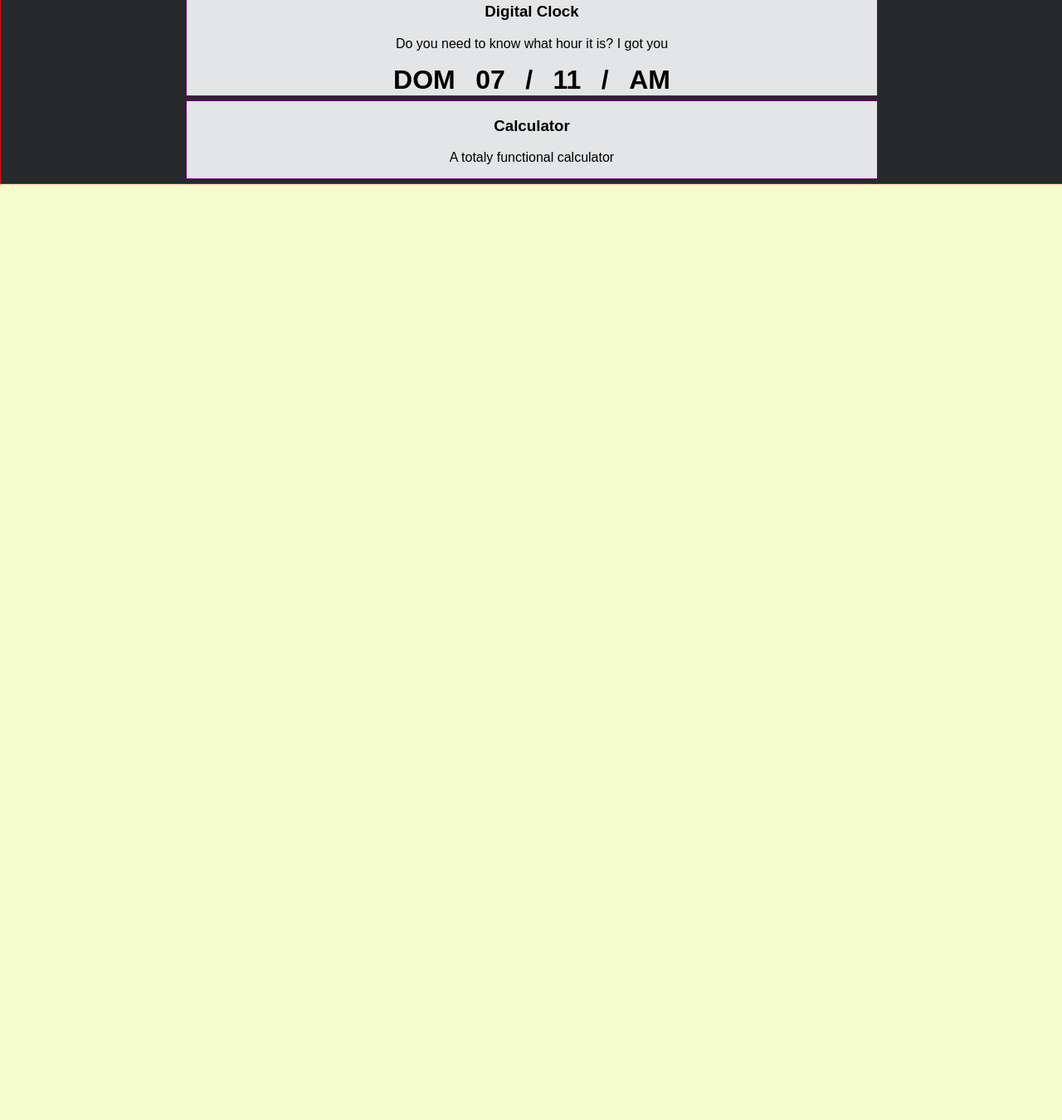
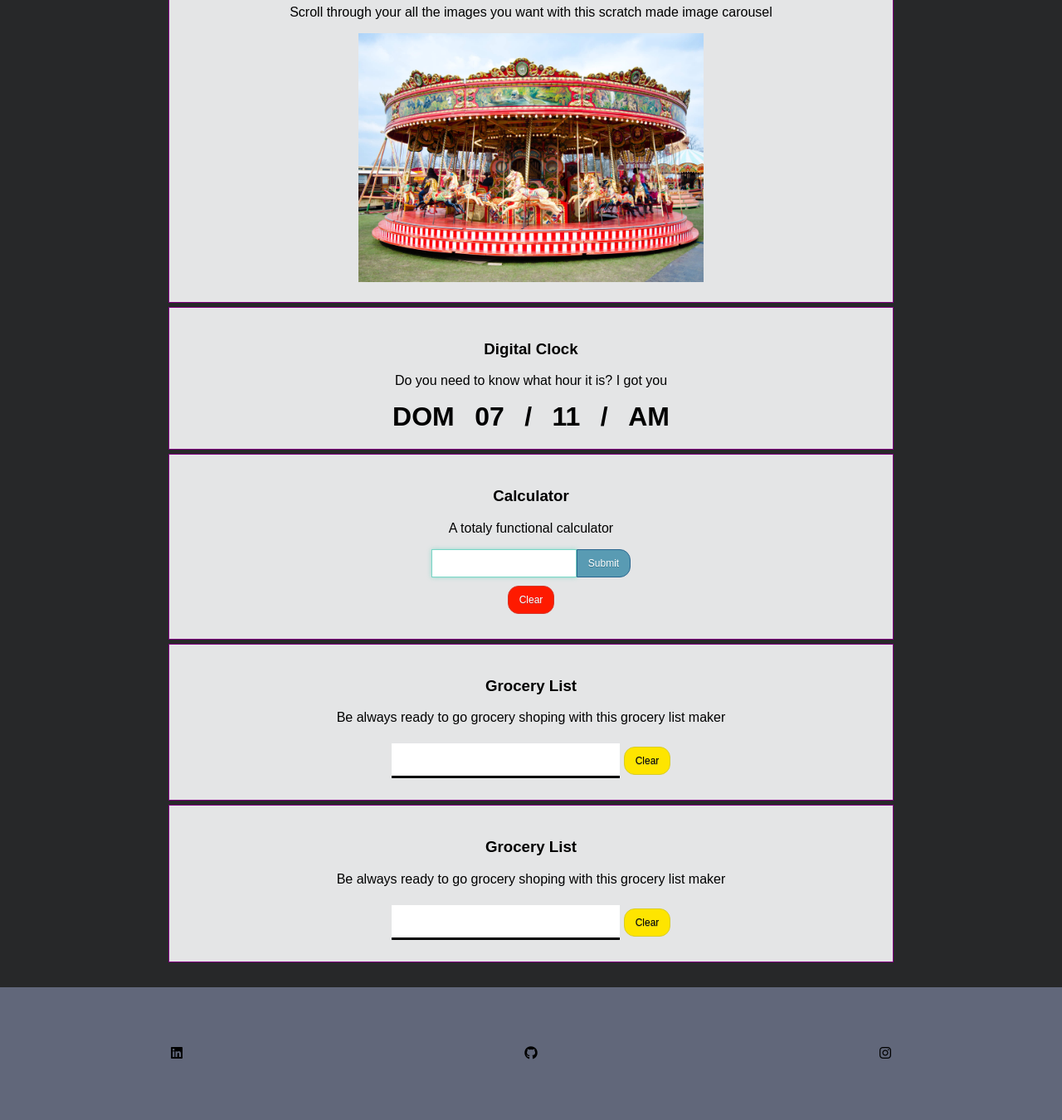
Before and after one commit to pecezon/Beginner-projects, a plain HTML site: page index.html in a window 1280 px wide. Shown: the part 1434-2784 px from the top of the page at 83% size. Before the commit the page ends 1656 px from the top, so only its background shows below. Drawn offline with Linux system fonts and the light colour scheme; a web font is replaced by a local one.

Commit message:
more updates

```diff
--- a/index.html
+++ b/index.html
@@ -8,13 +8,17 @@
     <link rel="preconnect" href="https://fonts.googleapis.com">
     <link rel="preconnect" href="https://fonts.gstatic.com" crossorigin>
     <link href="https://fonts.googleapis.com/css2?family=AR+One+Sans&family=Pixelify+Sans&family=Quintessential&family=Roboto&display=swap" rel="stylesheet">
-    <title>Beginner-projects from codefoxx</title>
+    <script src="https://kit.fontawesome.com/7c56c94f87.js" crossorigin="anonymous"></script>
+    <title>Beginner Web Projects</title>
 </head>
 <body>
 
     <header class="container">
         <div >
-            <h1>Beginner-projects from codefoxx</h1>
+            <h1>Beginner Web Projects</h1>
+            <h2>By Diego López</h2>
+            <h3>Inspired by codefoxx "25 Beginner Projects - HTML, CSS, & JavaScript"</h3>
+            <p>Made this little projects to learn HTML, CSS and JS web basics this page shows little snipets from each project, you can watch them fully by clicking on the project title</p>
         </div>
     </header>
 
@@ -30,7 +34,7 @@
         <div class="proyecto"  id="hex-colors">
             <a href="hex colors/index.html">
                 <h3>Hex Colors</h3>
-                <p>Generates a random hex color and displays</p>
+                <p>Generates a random hex color and displays it</p>
             </a>
         </div>
 
@@ -39,7 +43,7 @@
                 <h3>Random Quote Generator</h3>
                 <p>Displays a random quote from a JS hashmap</p>
             </a>
-            <a href="#" class="quote-button" onclick="generate()">Generate Quote</a>
+            <a class="quote-button" onclick="generate()">Generate Quote</a>
             <p id="quote">"Kanye West is da GOAT"</p>
             <h4 id="author">― Diego López</h4>
         </div>
@@ -93,10 +97,46 @@
                 <h3>Calculator</h3>
                 <p>A totaly functional calculator</p>
             </a>
+            <input type="text" id="calculator-input"><button id="calculator-result-button" onclick="equal()">Submit</button>
+            <br>
+            <button type="button" class="calculator-erase" onclick="erase()">Clear</button>
+        </div>
+
+        <div class="proyecto"  id="grocery-list">
+            <a href="grocery list/index.html">
+                <h3>Grocery List</h3>
+                <p>Be always ready to go grocery shoping with this grocery list maker</p>
+            </a>
+            <div class="groceries">
+                <input id="grocery-input" type="text">
+                <button type="button" id="grocery-list-erase">Clear</button>
+                <br>
+                <div id="allItems">
+                </div>
+            </div>
+        </div>
+
+        <div class="proyecto"  id="grocery-list">
+            <a href="grocery list/index.html">
+                <h3>Grocery List</h3>
+                <p>Be always ready to go grocery shoping with this grocery list maker</p>
+            </a>
+            <div class="groceries">
+                <input id="grocery-input" type="text">
+                <button type="button" id="grocery-list-erase">Clear</button>
+                <br>
+                <div id="allItems">
+                </div>
+            </div>
         </div>
 
     </div>
 
+    <footer>
+        <a href="https://www.linkedin.com/in/diego-lopez-magdaleno/" id="linkedin"><i class="fa-brands fa-linkedin"></i></a>
+        <a href="https://github.com/pecezon" id="github"><i class="fa-brands fa-github"></i></a>
+        <a href="https://www.instagram.com" id="instagram"><i class="fa-brands fa-instagram"></i></a>
+    </footer>
     <script src="script.js"></script>
 </body>
 </html>
--- a/script.js
+++ b/script.js
@@ -74,3 +74,54 @@ function calculateTime() {
     onlyHour(hour, minute, ampm)
     setTimeout(calculateTime, 200)
 }
+
+//Calculator
+const userInput = document.getElementById("calculator-input");
+let expression = "";
+
+function equal() {
+    expression = userInput.value
+    userInput.value = eval(expression)
+    expression = eval(expression)
+}
+
+function erase() {
+    expression = ""
+    userInput.value = expression
+}
+
+//Grocery List
+const groceries = document.getElementsByClassName("groceries")[0];
+const delelteGroceriesButton = document.getElementById("grocery-list-erase");
+const allItems = document.getElementById("allItems");
+const groceryInput = document.getElementById("grocery-input");
+let state = "non-underlined"
+
+delelteGroceriesButton.addEventListener("click", function(){
+    allItems.innerHTML = ""
+})
+
+groceryInput.addEventListener("keydown", function(event){
+    if (event.key === "Enter") {
+        addItem()
+    }
+})
+
+function addItem() {
+    let h2 = document.createElement("h2")
+    h2.innerHTML = "- " + groceryInput.value
+
+    h2.addEventListener("click", function() {
+        if(state === "non-underlined"){
+            h2.style.textDecoration = "line-through"
+            state = "underlined";
+        } else{
+            h2.style.textDecoration = "none"
+            state = "non-underlined"
+        }
+    })
+
+    allItems.insertAdjacentElement("beforeend", h2)
+
+    groceryInput.value = ""
+}
--- a/style.css
+++ b/style.css
@@ -7,7 +7,7 @@ font-family: 'Roboto', sans-serif;
 
 body{
     margin: 0;
-    background-color: #F5FCCD;
+    background-color: #61677A;
     font-family: 'AR One Sans', sans-serif;
 }
 
@@ -20,9 +20,8 @@ body{
 }
 
 .container-proyectos{
-    margin: 0 auto;
+    padding: 25px 0;
     width: 100%;
-    border: red 1px solid;
     background-color: #272829;
 }
 
@@ -30,6 +29,7 @@ body{
     margin: 0 auto;
     margin-top: 5px;
     margin-bottom: 5px;
+    padding: 20px;
     width: 65%;
     border: purple 1px solid;
     text-align: center;
@@ -43,6 +43,17 @@ a{
 
 .proyecto:hover{
     background-color: #a5a5a5;
+}
+
+footer{
+    background-color: #61677A;
+    height: 20vh;
+    display: flex;
+    align-items: center;
+}
+
+footer a{
+    margin: 0 auto;
 }
 
 
@@ -218,3 +229,102 @@ a{
     margin: 0 10px;
     font-weight: bold;
 }
+
+/*Calculator Project 8*/
+
+#calculator-result-button {
+	background-color:#599bb3;
+	border-radius:0 13px 13px 0;
+	border:1px solid #29668f;
+	display:inline-block;
+	cursor:pointer;
+	color:#ffffff;
+	font-size:12px;
+	padding:9px 13px;
+	text-decoration:none;
+	text-shadow:0px 1px 0px #3d768a;
+}
+.counter-increase:hover {
+	background-color:#408c99;
+}
+.counter-increase:active {
+	position:relative;
+	top:1px;
+}
+
+#calculator-input {
+    padding: 9px;
+    text-align: right;
+    font-size: 12px;
+    border-width: 1px;
+    border-color: #78d6c6;
+    background-color: #FFFFFF;
+    color: #000000;
+    border-style: solid;
+    border-radius: 0px;
+    box-shadow: 0px 0px 5px rgba(120,214,198,.75);
+    outline: 0;
+}
+
+.calculator-erase {
+	background-color:#fe1a00;
+	border-radius:13px;
+	border:1px solid #d83526;
+	display:inline-block;
+	cursor:pointer;
+	color:#ffffff;
+	font-family:Arial;
+	font-size:12px;
+	padding:9px 13px;
+	text-decoration:none;
+	text-shadow:0px 1px 0px #b23e35;
+    margin: 10px 0;
+}
+.calculator-erase:hover {
+	background-color:#ce0100;
+}
+.calculator-erase:active {
+	position:relative;
+	top:1px;
+}
+
+/*Grocery List Proyect 9*/
+#allItems h2{
+    font-size: 18px;
+    user-select: none;
+}
+
+#allItems h2:hover{
+    cursor: pointer;
+}
+
+#grocery-input{
+    outline: 0;
+    padding: 9px 13px;
+    border: none;
+    border-bottom: 3px solid black;
+    width: 30%;
+    font-size: 18px;
+}
+
+#grocery-list-erase {
+    color: #000000;
+	background-color:#fee500;
+	border-radius:13px;
+	border:1px solid #d8cc26;
+	display:inline-block;
+	cursor:pointer;
+	font-family:Arial;
+	font-size:12px;
+	padding:9px 13px;
+	text-decoration:none;
+	text-shadow:0px 1px 0px #b2aa35;
+    margin: 10px 0;
+}
+#grocery-list-erase:hover {
+	background-color:#ceaf00;
+}
+#grocery-list-erase:active {
+	position:relative;
+	top:1px;
+}
```
